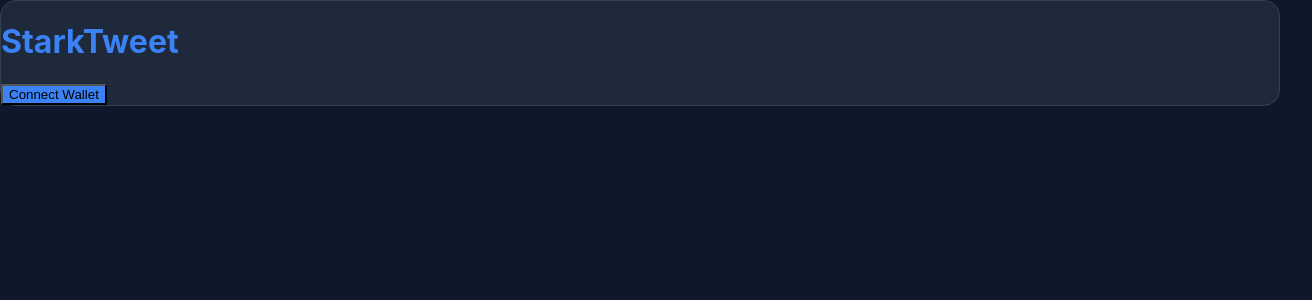
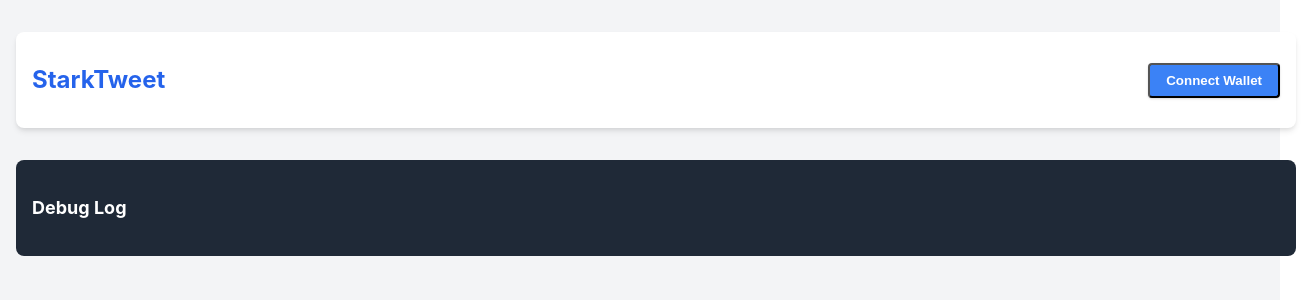
Before and after one commit to blkluv/StarkTweet, a React (Create React App) app in the folder frontend/: page / in a window 1280 px wide. Shown: the top 300 px of the page, 1312 px wide, since content can reach past the window. Built offline with nearby package versions, Linux system fonts and the light colour scheme; what starknet would draw is missing.

Commit message:
updated fronted

```diff
--- a/frontend/src/App.css
+++ b/frontend/src/App.css
@@ -1,149 +1,480 @@
-/* App.css */
-:root {
-  --primary-bg: #0f172a;
-  --secondary-bg: #1e293b;
-  --accent-blue: #3b82f6;
-  --text-primary: #f8fafc;
-  --text-secondary: #94a3b8;
-  --border-color: #334155;
-  --hover-bg: #2d3748;
+/* StarkTweet Main Styles */
+
+/* Base styles */
+body {
+  margin: 0;
+  padding: 0;
+  font-family: -apple-system, BlinkMacSystemFont, "Segoe UI", Roboto, Helvetica, Arial, sans-serif;
+  -webkit-font-smoothing: antialiased;
+  -moz-osx-font-smoothing: grayscale;
 }
 
-body {
-  margin: 0;
-  font-family: -apple-system, BlinkMacSystemFont, 'Segoe UI', Roboto, 'Helvetica Neue', sans-serif;
-  background-color: var(--primary-bg);
-  color: var(--text-primary);
-  min-height: 100vh;
-}
-
-/* Main container */
 .min-h-screen {
   min-height: 100vh;
 }
 
+.bg-gray-100 {
+  background-color: #f3f4f6;
+}
+
+.font-sans {
+  font-family: -apple-system, BlinkMacSystemFont, "Segoe UI", Roboto, Helvetica, Arial, sans-serif;
+}
+
+/* Container and layout */
+.container {
+  width: 100%;
+  max-width: 1280px;
+  transition: none; /* Prevents flickering on resize */
+}
+
+.mx-auto {
+  margin-left: auto;
+  margin-right: auto;
+}
+
+.px-4 {
+  padding-left: 1rem;
+  padding-right: 1rem;
+}
+
+.py-8 {
+  padding-top: 2rem;
+  padding-bottom: 2rem;
+}
+
+.grid {
+  display: grid;
+}
+
+.grid-cols-1 {
+  grid-template-columns: repeat(1, minmax(0, 1fr));
+}
+
+.gap-6 {
+  gap: 1.5rem;
+}
+
+@media (min-width: 768px) {
+  .md\:grid-cols-3 {
+    grid-template-columns: repeat(3, minmax(0, 1fr));
+  }
+
+  .md\:col-span-1 {
+    grid-column: span 1 / span 1;
+  }
+
+  .md\:col-span-2 {
+    grid-column: span 2 / span 2;
+  }
+}
+
 /* Header styles */
+header {
+  transition: box-shadow 0.3s ease;
+}
+
 .bg-white {
-  background-color: var(--secondary-bg) !important;
-  border-bottom: 1px solid var(--border-color);
+  background-color: #ffffff;
+}
+
+.shadow-md {
+  box-shadow: 0 4px 6px -1px rgba(0, 0, 0, 0.1), 0 2px 4px -1px rgba(0, 0, 0, 0.06);
+}
+
+.rounded-lg {
+  border-radius: 0.5rem;
+}
+
+.p-4, .p-5 {
+  padding: 1rem;
+}
+
+.p-5 {
+  padding: 1.25rem;
+}
+
+.mb-4 {
+  margin-bottom: 1rem;
+}
+
+.mb-6 {
+  margin-bottom: 1.5rem;
+}
+
+.flex {
+  display: flex;
+}
+
+.flex-1 {
+  flex: 1 1 0%;
+}
+
+.justify-between {
+  justify-content: space-between;
+}
+
+.items-center {
+  align-items: center;
+}
+
+.items-start {
+  align-items: flex-start;
+}
+
+.space-x-2 > * + * {
+  margin-left: 0.5rem;
+}
+
+.space-y-4 > * + * {
+  margin-top: 1rem;
+}
+
+/* Typography */
+.text-2xl {
+  font-size: 1.5rem;
+  line-height: 2rem;
+}
+
+.text-xl {
+  font-size: 1.25rem;
+  line-height: 1.75rem;
+}
+
+.text-lg {
+  font-size: 1.125rem;
+  line-height: 1.75rem;
+}
+
+.text-sm {
+  font-size: 0.875rem;
+  line-height: 1.25rem;
+}
+
+.text-xs {
+  font-size: 0.75rem;
+  line-height: 1rem;
+}
+
+.font-bold {
+  font-weight: 700;
 }
 
 .text-blue-600 {
-  color: var(--accent-blue);
+  color: #2563eb;
 }
 
-/* Connect wallet button */
+.text-white {
+  color: #ffffff;
+}
+
+.text-gray-500 {
+  color: #6b7280;
+}
+
+.text-gray-600 {
+  color: #4b5563;
+}
+
+.text-gray-700 {
+  color: #374151;
+}
+
+.text-red-500 {
+  color: #ef4444;
+}
+
+.text-red-700 {
+  color: #b91c1c;
+}
+
+.text-green-700 {
+  color: #15803d;
+}
+
+.text-center {
+  text-align: center;
+}
+
+.text-right {
+  text-align: right;
+}
+
+.truncate {
+  overflow: hidden;
+  text-overflow: ellipsis;
+  white-space: nowrap;
+}
+
+/* Buttons */
+button {
+  cursor: pointer;
+  transition: background-color 0.3s ease, transform 0.1s ease;
+  outline: none;
+}
+
+button:active {
+  transform: translateY(1px);
+}
+
 .bg-blue-500 {
-  background-color: var(--accent-blue);
-  transition: all 0.2s ease;
+  background-color: #3b82f6;
 }
-.bg-blue-500:hover {
-  opacity: 0.9;
-  transform: translateY(-1px);
+
+.bg-blue-300 {
+  background-color: #93c5fd;
+}
+
+.hover\:bg-blue-600:hover {
+  background-color: #2563eb;
+}
+
+.disabled\:bg-blue-300:disabled {
+  background-color: #93c5fd;
+}
+
+.py-1 {
+  padding-top: 0.25rem;
+  padding-bottom: 0.25rem;
+}
+
+.py-2 {
+  padding-top: 0.5rem;
+  padding-bottom: 0.5rem;
+}
+
+.px-2 {
+  padding-left: 0.5rem;
+  padding-right: 0.5rem;
+}
+
+.px-3 {
+  padding-left: 0.75rem;
+  padding-right: 0.75rem;
+}
+
+.px-4 {
+  padding-left: 1rem;
+  padding-right: 1rem;
+}
+
+.rounded {
+  border-radius: 0.25rem;
+}
+
+.shadow {
+  box-shadow: 0 1px 3px 0 rgba(0, 0, 0, 0.1), 0 1px 2px 0 rgba(0, 0, 0, 0.06);
+}
+
+.w-full {
+  width: 100%;
+}
+
+button:disabled {
+  cursor: not-allowed;
+  opacity: 0.7;
+}
+
+.hover\:text-red-500:hover {
+  color: #ef4444;
+}
+
+.hover\:text-red-700:hover {
+  color: #b91c1c;
+}
+
+/* Profile elements */
+.w-10 {
+  width: 2.5rem;
+}
+
+.h-10 {
+  height: 2.5rem;
+}
+
+.rounded-full {
+  border-radius: 9999px;
+}
+
+.overflow-hidden {
+  overflow: hidden;
+}
+
+.mr-2 {
+  margin-right: 0.5rem;
+}
+
+.mr-3 {
+  margin-right: 0.75rem;
+}
+
+.object-cover {
+  object-fit: cover;
+}
+
+.object-contain {
+  object-fit: contain;
+}
+
+/* Input elements */
+.appearance-none {
+  appearance: none;
+}
+
+.border {
+  border-width: 1px;
+  border-style: solid;
+  border-color: #e5e7eb;
+}
+
+.leading-tight {
+  line-height: 1.25;
+}
+
+.focus\:outline-none:focus {
+  outline: 0;
+}
+
+.focus\:shadow-outline:focus {
+  box-shadow: 0 0 0 3px rgba(59, 130, 246, 0.5);
+}
+
+/* Form elements */
+input[type="text"], textarea {
+  border-color: #d1d5db;
+  border-radius: 0.25rem;
+  transition: border-color 0.15s ease-in-out, box-shadow 0.15s ease-in-out;
+}
+
+input[type="text"]:focus, textarea:focus {
+  border-color: #3b82f6;
+  box-shadow: 0 0 0 3px rgba(59, 130, 246, 0.25);
+}
+
+textarea {
+  resize: vertical;
+  min-height: 80px;
+}
+
+/* Hidden file inputs */
+input[type="file"].hidden {
+  display: none;
 }
 
 /* Tweet container */
-.bg-white.shadow-md {
-  background-color: var(--secondary-bg) !important;
-  border: 1px solid var(--border-color);
-  border-radius: 1rem;
-  transition: transform 0.2s ease;
+.border-b {
+  border-bottom-width: 1px;
+  border-bottom-style: solid;
 }
 
-/* Tweet content */
-.text-gray-700 {
-  color: var(--text-primary) !important;
+.border-gray-200 {
+  border-color: #e5e7eb;
 }
 
-/* Input fields */
-.shadow.appearance-none.border {
-  background-color: var(--primary-bg);
-  border: 1px solid var(--border-color) !important;
-  color: var(--text-primary);
-  border-radius: 0.75rem;
-  padding: 0.75rem 1rem;
-}
-.shadow.appearance-none.border:focus {
-  outline: none;
-  box-shadow: 0 0 0 2px var(--accent-blue);
+.pb-4 {
+  padding-bottom: 1rem;
 }
 
-/* Tweet list */
-.space-y-4 > div {
-  background-color: var(--secondary-bg);
-  border-radius: 1rem;
-  padding: 1.5rem;
-  border: 1px solid var(--border-color);
+.my-2 {
+  margin-top: 0.5rem;
+  margin-bottom: 0.5rem;
 }
 
-/* Like button */
-.text-gray-500:hover {
-  color: var(--accent-blue) !important;
+.mt-2 {
+  margin-top: 0.5rem;
 }
 
-/* Media preview */
-.my-2.rounded.overflow-hidden {
-  border-radius: 1rem !important;
-  overflow: hidden;
-  background-color: var(--primary-bg);
-}
-
-/* Hide profile pictures in tweets */
-.w-10.h-10.rounded-full.overflow-hidden {
-  display: none !important;
+.mt-8 {
+  margin-top: 2rem;
 }
 
 /* Notification styles */
-.bg-green-100 { background-color: #05966920; color: #6ee7b7; }
-.bg-red-100 { background-color: #dc262620; color: #fca5a5; }
-
-/* Hover effects */
-button {
-  transition: all 0.2s ease;
-}
-button:hover {
-  transform: translateY(-1px);
+.bg-green-100 {
+  background-color: #dcfce7;
 }
 
-/* Mobile responsiveness */
-@media (max-width: 768px) {
-  .container {
-    padding: 1rem;
+.bg-red-100 {
+  background-color: #fee2e2;
+}
+
+.p-3 {
+  padding: 0.75rem;
+}
+
+/* Media elements */
+.max-h-96 {
+  max-height: 24rem;
+}
+
+/* Debug panel - hidden by default */
+.bg-gray-800 {
+  background-color: #1f2937;
+}
+
+.overflow-auto {
+  overflow: auto;
+}
+
+.max-h-40 {
+  max-height: 10rem;
+}
+
+.pb-1 {
+  padding-bottom: 0.25rem;
+}
+
+.text-gray-400 {
+  color: #9ca3af;
+}
+
+/* Hide debug panel in production */
+body:not(.debug-mode) div[class*="debug"] {
+  display: none;
+}
+
+/* Additional styles for tweet media */
+.tweet-media-container {
+  width: 100%;
+  border-radius: 0.5rem;
+  overflow: hidden;
+}
+
+/* Fix for profile picture positioning */
+header .w-10.h-10.rounded-full {
+  flex-shrink: 0;
+}
+
+/* Animation to prevent flickering */
+* {
+  animation-duration: 0.01s;
+  animation-name: smoothAppearance;
+}
+
+@keyframes smoothAppearance {
+  from {
+    opacity: 0.99;
   }
-
-  .grid-cols-1 {
-    gap: 1rem;
-  }
-
-  .md\\:col-span-1, .md\\:col-span-2 {
-    width: 100%;
+  to {
+    opacity: 1;
   }
 }
 
-/* Scrollbar styling */
-::-webkit-scrollbar {
-  width: 8px;
-}
-::-webkit-scrollbar-track {
-  background: var(--primary-bg);
-}
-::-webkit-scrollbar-thumb {
-  background: var(--border-color);
-  border-radius: 4px;
+/* Ensure profile pic is not next to tweets */
+.md\:col-span-2 .w-10.h-10.rounded-full {
+  display: block;
+  margin-bottom: 0.5rem;
 }
 
-/* Hide debug panel */
-[class*="bg-gray-800"] {
-  display: none !important;
+/* Clean notification display */
+[class*="notification"] {
+  transition: opacity 0.3s ease;
+  opacity: 1;
 }
 
-/* Smooth transitions */
-textarea, input {
-  transition: border-color 0.2s ease, box-shadow 0.2s ease;
+[class*="notification"]:empty {
+  opacity: 0;
+  height: 0;
+  margin: 0;
+  padding: 0;
+  overflow: hidden;
 }
-
-/* Placeholder text */
-::placeholder {
-  color: var(--text-secondary) !important;
-  opacity: 1;
-}
```
